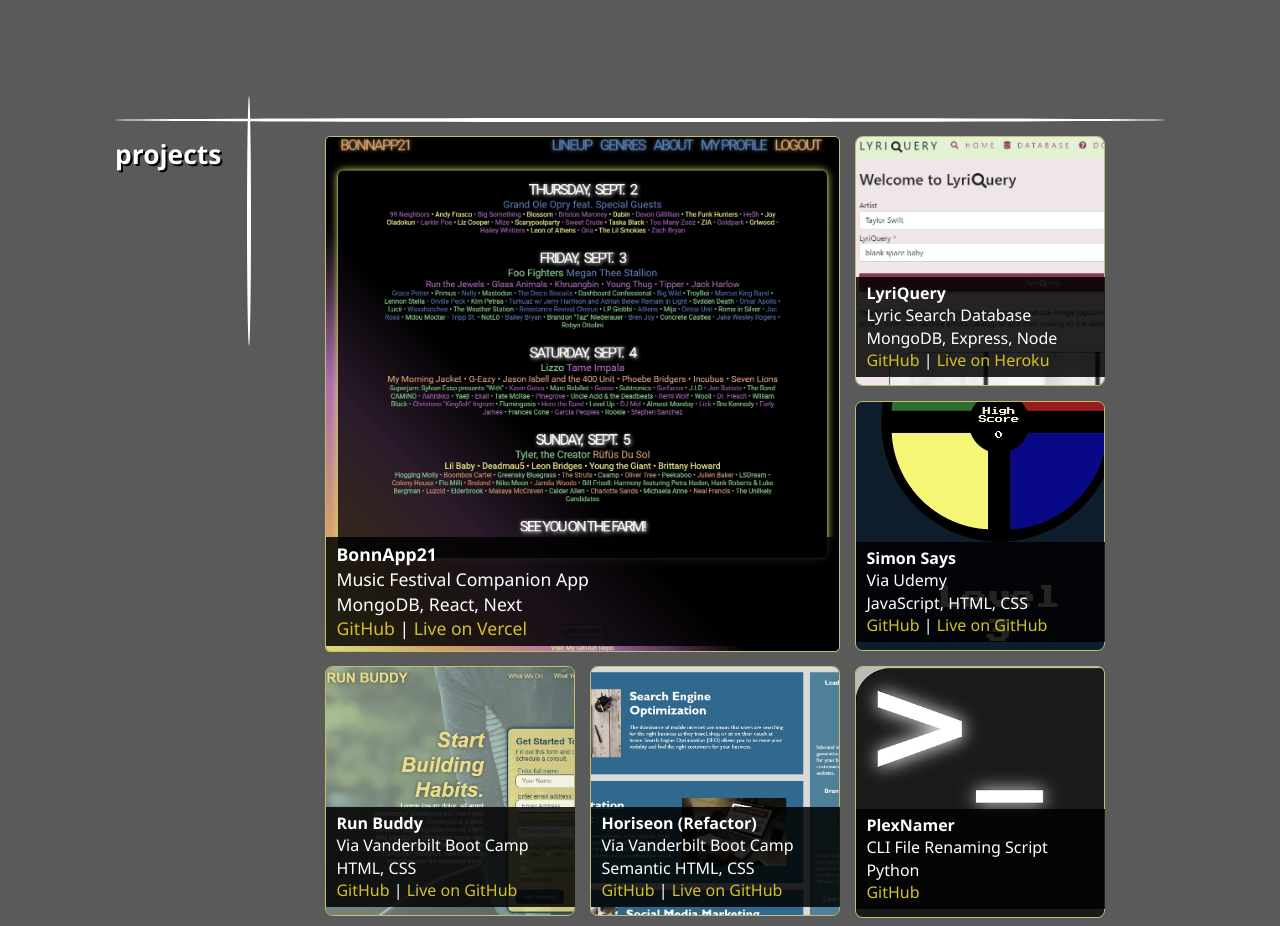
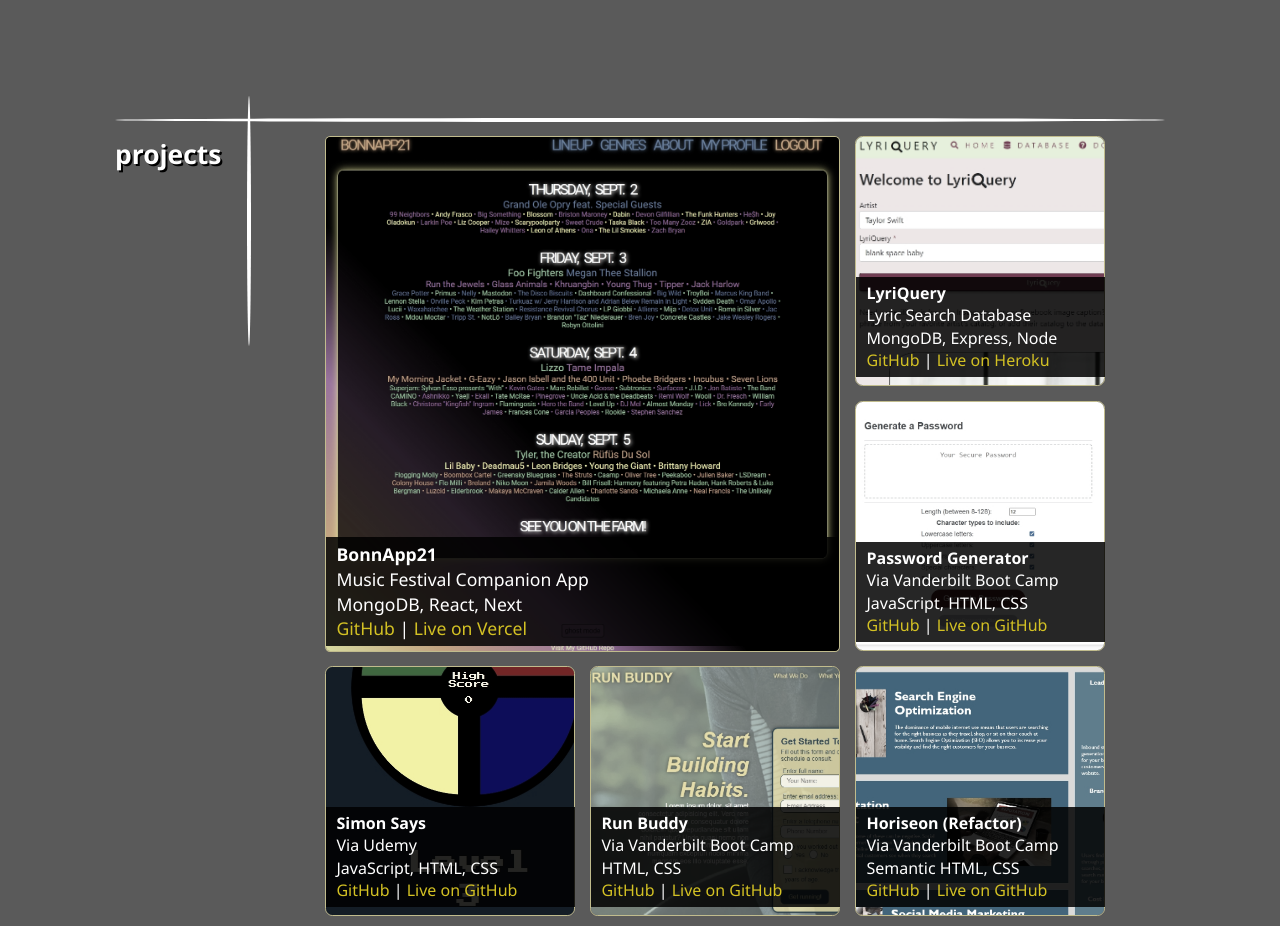
Before and after one commit to branjames117/brans-portfolio, a plain HTML site: page index.html in a window 1280 px wide. Shown: the part 600-1526 px from the top of the page. Drawn offline with Linux system fonts and the light colour scheme.

Commit message:
added latest project

```diff
--- a/assets/css/styles.css
+++ b/assets/css/styles.css
@@ -205,7 +205,7 @@ section .container:before {
 }
 
 #projects article div a img {
-  filter: grayscale(50%);
+  filter: grayscale(70%);
   transition: filter 0.2s;
 }
 
--- a/index.html
+++ b/index.html
@@ -105,6 +105,22 @@
                 <a href="https://github.com/branjames117/lyriquery">GitHub</a> |
                 <a href="https://peaceful-basin-76013.herokuapp.com/"
                   >Live on Heroku</a
+                >
+              </div>
+            </div>
+            <div class="smaller-project">
+              <a href="https://branjames117.github.io/password-generator/" class="project-link"><img
+                class="smaller-project-image"
+                src="./assets/images/passwordgen.jpg"
+                alt="Password generation app with multiple options."
+              /></a>
+              <div class="smaller-project-caption">
+                <strong>Password Generator</strong><br />
+                Via Vanderbilt Boot Camp<br />
+                JavaScript, HTML, CSS<br />
+                <a href="https://github.com/branjames117/password-generator">GitHub</a> |
+                <a href="https://branjames117.github.io/password-generator/"
+                  >Live on GitHub</a
                 >
               </div>
             </div>
```
Also changed, not shown: assets/images/passwordgen.jpg (added).
